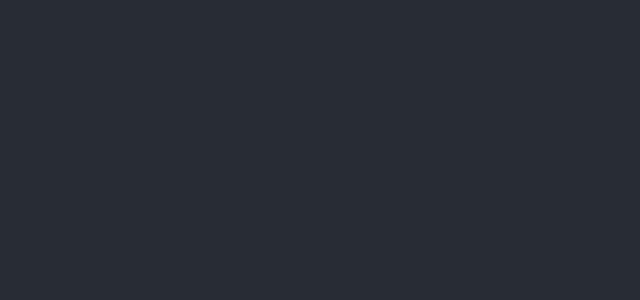
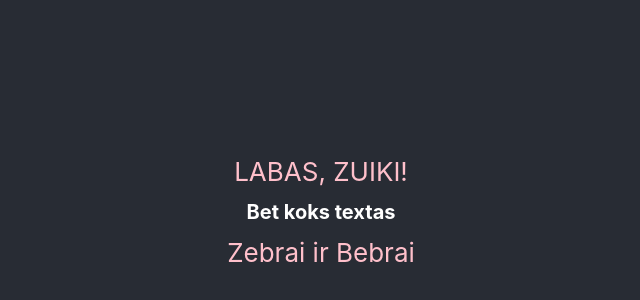
Before and after one commit to zasweted/home-work, a React (Create React App) app: page / in a window 1280 px wide. Shown: the part 188-488 px from the top of the page, without its empty margins (319-959 px from the left). Built offline with nearby package versions, Linux system fonts and the light colour scheme.

Commit message:
homework

```diff
--- a/src/App.jsx
+++ b/src/App.jsx
@@ -1,9 +1,15 @@
 import './App.css';
+import AnyText from './Components/bet-koks-textas';
+import ZebrahAndBeaver from './Components/zebrai-bebrai';
+import Zuikis from './Components/zuikis';
 
 function App() {
   return (
     <div className="App">
       <header className="App-header">
+        <Zuikis></Zuikis>
+        <AnyText dydis="20px" ></AnyText>
+        <ZebrahAndBeaver spalva='pink'></ZebrahAndBeaver>
       </header>
     </div>
   );
--- /dev/null
+++ b/src/Components/bet-koks-textas.jsx
@@ -0,0 +1,16 @@
+function AnyText({ dydis }){
+
+    return(
+
+        <h1 style={
+            {
+                fontSize: dydis,
+            }
+        }>Bet koks textas</h1>
+
+    );
+
+
+};
+
+export default AnyText;
--- /dev/null
+++ b/src/Components/zebrai-bebrai.jsx
@@ -0,0 +1,13 @@
+function ZebrahAndBeaver({spalva}){
+
+    return (
+        <div style={
+            {
+                color: spalva,
+            }
+    }>Zebrai ir Bebrai</div>
+    );
+
+};
+
+export default ZebrahAndBeaver;
--- /dev/null
+++ b/src/Components/zuikis.jsx
@@ -0,0 +1,12 @@
+function Zuikis(){
+
+    return (
+        <div style={
+            {
+                color: 'pink',
+            }
+        }>LABAS, ZUIKI!</div>
+    );
+
+};
+export default Zuikis;
```
